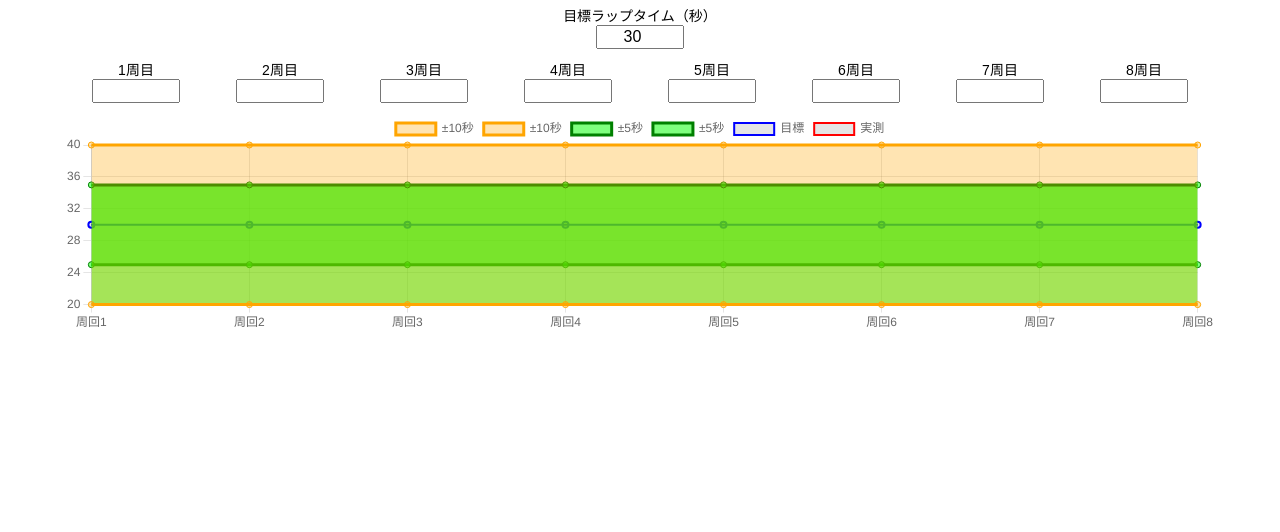
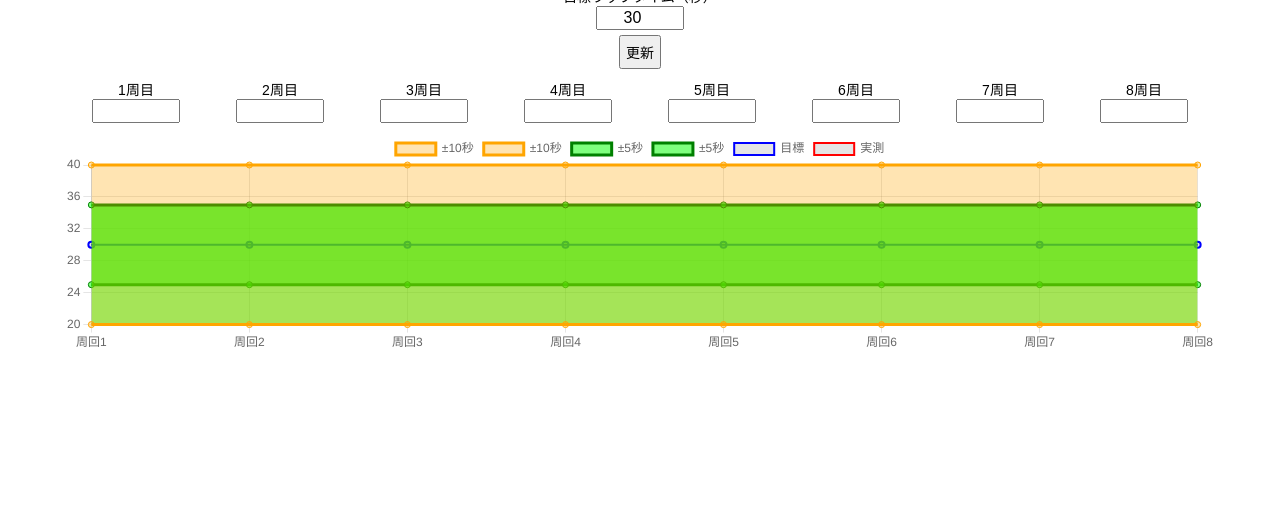
Before and after one commit to 33rrr33/pace-run, a plain HTML site: page index.html in a window 1280 px wide. Shown: the part 268-800 px from the top of the page. Drawn offline with nearby package versions, Linux system fonts and the light colour scheme.

Commit message:
Update index.html

```diff
--- a/index.html
+++ b/index.html
@@ -44,6 +44,12 @@
             font-size: 16px;
             text-align: center;
         }
+        button {
+            font-size: 14px;
+            padding: 5px;
+            margin-top: 5px;
+            cursor: pointer;
+        }
         .graph-container {
             width: 100%;
         }
@@ -58,11 +64,12 @@
     <div class="container">
         <h2>持久走ペース可視化</h2>
 
-        <!-- 目標タイムの入力 -->
+        <!-- 目標タイムの入力 + 更新ボタン -->
         <div class="form-container">
             <div class="input-group">
                 <label>目標ラップタイム（秒）</label>
-                <input type="number" id="targetTime" value="30" min="1" oninput="updateGraph()">
+                <input type="number" id="targetTime" value="30" min="1">
+                <button onclick="updateGraph()">更新</button>
             </div>
         </div>
 
@@ -152,7 +159,7 @@
             }
         }
 
-        document.querySelectorAll(".lapTime, #targetTime").forEach(input => {
+        document.querySelectorAll(".lapTime").forEach(input => {
             input.addEventListener("input", updateGraph);
         });
 
```
